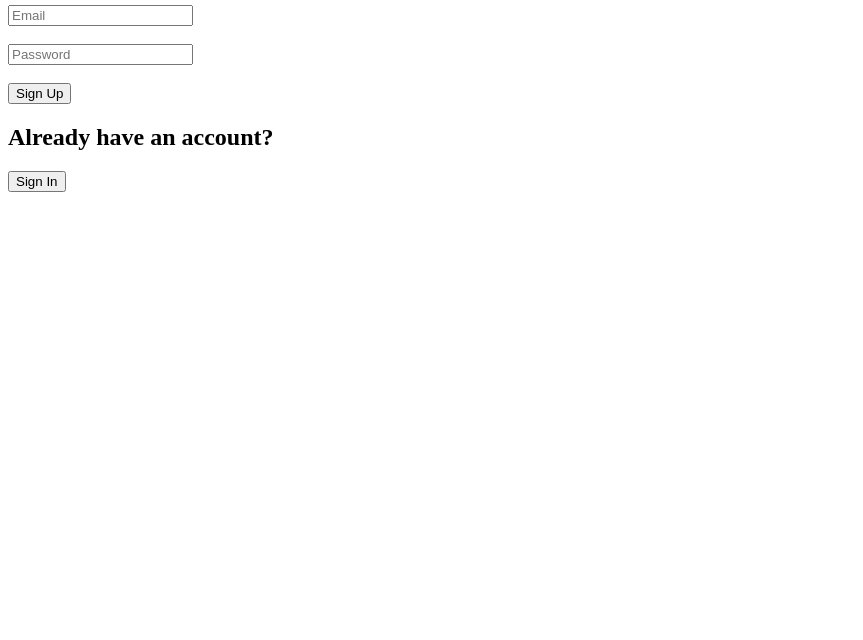
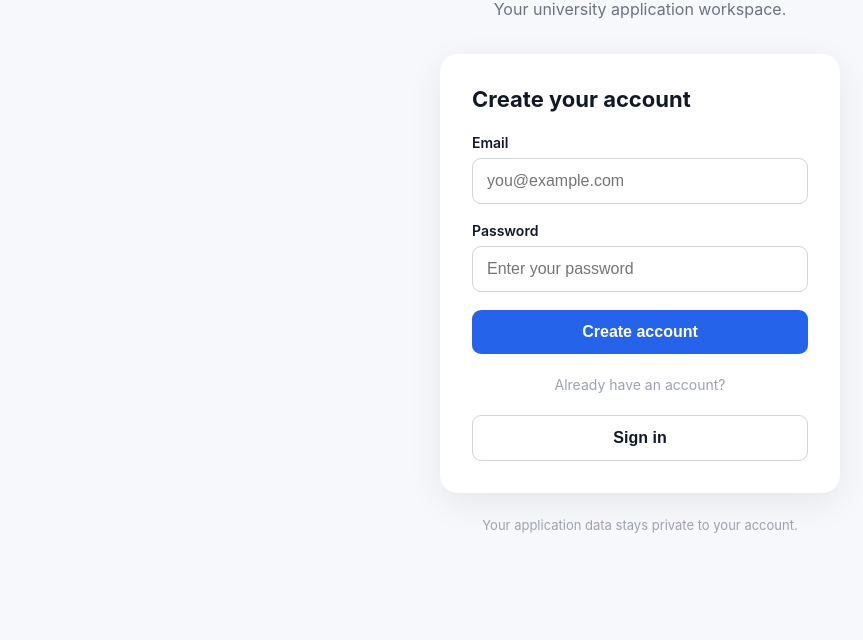
Before and after one commit to gewilm427-ship-it/mo-builds-ai, a plain HTML site: page applypilot/index.html in a window 1280 px wide. Shown: the part 160-800 px from the top of the page, without its empty margins (0-863 px from the left). Drawn offline with Linux system fonts and the light colour scheme.

Commit message:
apply pilot signup page

```diff
--- a/applypilot/index.html
+++ b/applypilot/index.html
@@ -4,24 +4,151 @@
   <meta charset="UTF-8">
   <meta name="viewport" content="width=device-width, initial-scale=1.0">
   <title>ApplyPilot</title>
+
+  <style>
+    * {
+      box-sizing: border-box;
+      margin: 0;
+      padding: 0;
+    }
+
+    body {
+      font-family: -apple-system, BlinkMacSystemFont, "Segoe UI", sans-serif;
+      background: #f7f8fc;
+      color: #111827;
+      min-height: 100vh;
+      display: flex;
+      align-items: center;
+      justify-content: center;
+    }
+
+    .page {
+      width: 100%;
+      max-width: 440px;
+      padding: 30px 20px;
+    }
+
+    .logo {
+      text-align: center;
+      font-size: 36px;
+      font-weight: 800;
+      margin-bottom: 8px;
+    }
+
+    .tagline {
+      text-align: center;
+      color: #6b7280;
+      margin-bottom: 35px;
+    }
+
+    .card {
+      background: white;
+      padding: 32px;
+      border-radius: 18px;
+      box-shadow: 0 10px 35px rgba(0, 0, 0, 0.07);
+    }
+
+    h2 {
+      font-size: 22px;
+      margin-bottom: 22px;
+    }
+
+    label {
+      display: block;
+      font-size: 14px;
+      font-weight: 600;
+      margin-bottom: 7px;
+    }
+
+    input {
+      width: 100%;
+      padding: 13px 14px;
+      margin-bottom: 18px;
+      border: 1px solid #d1d5db;
+      border-radius: 9px;
+      font-size: 16px;
+      outline: none;
+    }
+
+    input:focus {
+      border-color: #2563eb;
+    }
+
+    button {
+      width: 100%;
+      padding: 13px;
+      border: none;
+      border-radius: 9px;
+      font-size: 16px;
+      font-weight: 600;
+      cursor: pointer;
+    }
+
+    #signUpButton {
+      background: #2563eb;
+      color: white;
+    }
+
+    .divider {
+      text-align: center;
+      color: #9ca3af;
+      margin: 22px 0;
+      font-size: 14px;
+    }
+
+    #signInButton {
+      background: white;
+      color: #111827;
+      border: 1px solid #d1d5db;
+    }
+
+    .footer {
+      text-align: center;
+      margin-top: 24px;
+      color: #9ca3af;
+      font-size: 13px;
+    }
+  </style>
 </head>
 
 <body>
-  <h1>ApplyPilot</h1>
-  <p>Your university application workspace.</p>
 
-  <h2>Create an account</h2>
+  <main class="page">
 
-  <input type="email" id="email" placeholder="Email">
-  <br><br>
+    <div class="logo">ApplyPilot</div>
+    <p class="tagline">Your university application workspace.</p>
 
-  <input type="password" id="password" placeholder="Password">
-  <br><br>
+    <div class="card">
 
-  <button id="signUpButton">Sign Up</button>
+      <h2>Create your account</h2>
 
-  <h2>Already have an account?</h2>
+      <label for="email">Email</label>
+      <input
+        type="email"
+        id="email"
+        placeholder="you@example.com"
+      >
 
-  <button id="signInButton">Sign In</button>
+      <label for="password">Password</label>
+      <input
+        type="password"
+        id="password"
+        placeholder="Enter your password"
+      >
+
+      <button id="signUpButton">Create account</button>
+
+      <div class="divider">Already have an account?</div>
+
+      <button id="signInButton">Sign in</button>
+
+    </div>
+
+    <p class="footer">
+      Your application data stays private to your account.
+    </p>
+
+  </main>
+
 </body>
 </html>
```
